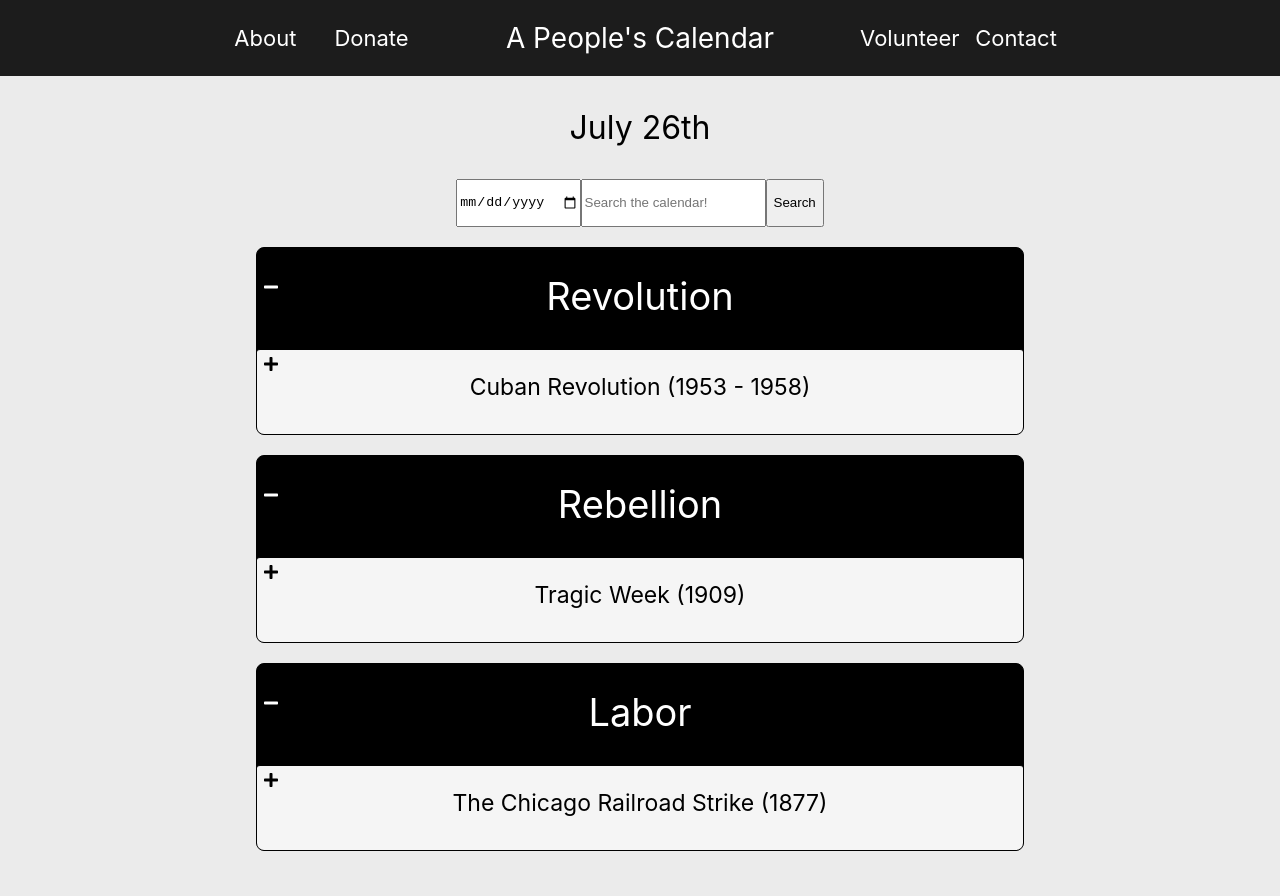
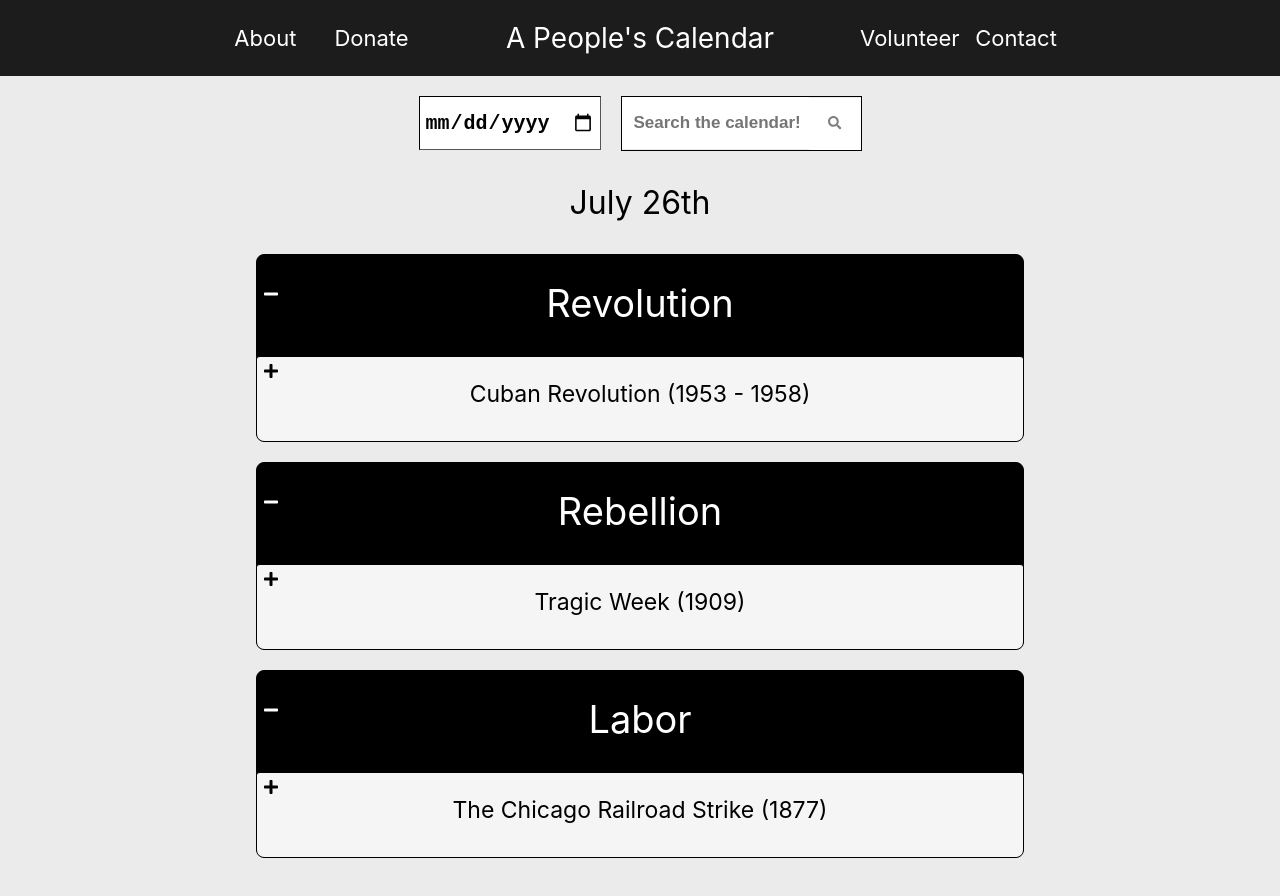
Before and after one commit to queenofthelosers/aPeoplesCalendarWeb, a React (Create React App) app: page / in a window 1280 px wide. Built offline with nearby package versions, Linux system fonts and the light colour scheme.

Commit message:
styled settings inputs. made collapse/expand better.

```diff
--- a/src/App.css
+++ b/src/App.css
@@ -54,7 +54,46 @@
   display: flex;
   flex-direction: row;
   justify-content: center;
+  align-items: center;
   margin-bottom: 20px;
+  margin-top: 20px;
+}
+
+#datePicker {
+  font-size: 20px;
+  font-weight: bold;
+  width: 170px;
+  height: 52px;
+  border-color: black;
+  border-width: 1px;
+  margin-right: 10px;
+  padding-left: 5px;
+  padding-right: 5px;
+}
+
+#searchWrapper {
+  font-size: 22px;
+  border: 1px solid black;
+  margin-left: 10px;
+  padding: 0px;
+}
+
+#searchField {
+  font-size: 17px;
+  font-weight: bold;
+  width: 175px;
+  height: 52px;
+  padding: 0px;
+  padding-left: 12px;
+  border: 0px;
+}
+
+#searchButton {
+  width: 52px;
+  height: 52px;
+  background-color: white;
+  color: grey;
+  border: 0px;
 }
 
 .categoryEvents {
--- a/src/App.js
+++ b/src/App.js
@@ -3,6 +3,8 @@ import logo from './logo.svg';
 import './App.css';
 import {eventLibrary} from './eventLibrary.js';
 import {CalendarDisplay} from './calendarDisplay.js';
+import {FontAwesomeIcon} from '@fortawesome/react-fontawesome';
+import {faSearch} from '@fortawesome/free-solid-svg-icons';
 
 /*{this.props.events['Revolution'][0].description.length > 0 && <View style={[styles.eventCategory, ]}>
     <TouchableOpacity
@@ -91,10 +93,12 @@ class App extends React.Component {
     });
   };
 
-  handleSearch() {
+  handleSearch(e) {
     //iterate over each day, each day's category, each day's category's list of events, see if this.state.searchValue is in the event's description
     //if it is, add that event to the "artificial" day that is created from search results (held as searchEventsResult)
     //this "day" is then passed to calendarDisplay, retaining all the functionality of a calendar day's events
+
+    e.preventDefault()
 
     var searchEventsResult = {
       'Revolution': [{description: ''}],
@@ -166,13 +170,15 @@ class App extends React.Component {
             <p className='navText'>Contact</p>
           </div>
         </div>
+        <div id='settings'>
+          <input id='datePicker' type='date' onChange={this.handleNewDate}/>
+          <form id='searchWrapper' onSubmit={this.handleSearch}>
+            <input id='searchField' type="text" value={this.state.searchValue} placeholder='Search the calendar!' onChange={this.trackSearch}/>
+            <button id='searchButton' type="submit"><FontAwesomeIcon icon={faSearch} size="m"/></button>
+          </form>
+        </div>
         <div id="onThisDayWrapper">
           <p id='onThisDay'>{this.state.displaySearch ? 'Search Results' : this.state.dateHeader}</p>
-        </div>
-        <div id='settings'>
-          <input type='date' onChange={this.handleNewDate}/>
-            <input type="text" value={this.state.searchValue} placeholder='Search the calendar!' onChange={this.trackSearch}/>
-            <button type="button" onClick={() => this.handleSearch()}><p>Search</p></button>
         </div>
         <CalendarDisplay events={this.state.events}/>
       </div>
```
